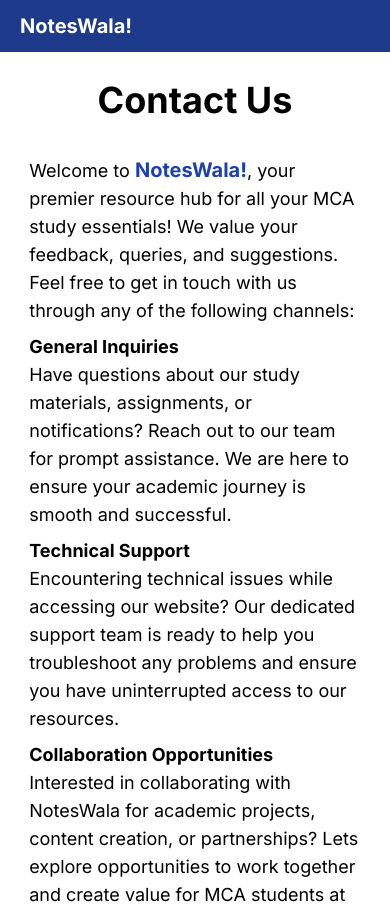
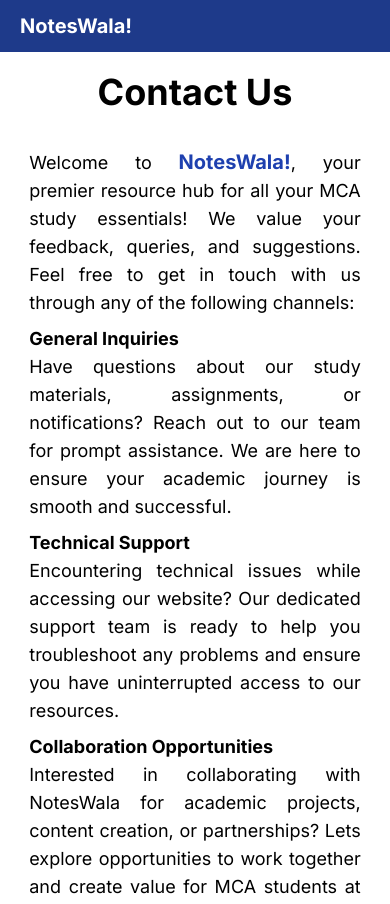
Before and after one commit to Hemraj-7/NotesWala, a Next.js app: page /contact in a window 390 px wide. Shown: the top 904 px of the page. Built offline with nearby package versions, Linux system fonts and the light colour scheme.

Commit message:
seventh commit

```diff
--- a/app/contact/page.js
+++ b/app/contact/page.js
@@ -6,9 +6,9 @@
 const page = () => {
     return (
         <div>
-            <div className="w-[85%] md:w-[47%] min-h-[85vh] mx-auto flex flex-col gap-5 md:gap-3 items-center">
+            <div className="w-[85%] md:w-1/2 min-h-[85vh] mx-auto flex flex-col gap-5 md:gap-3 items-center text-justify">
                 <div>
-                    <h1 className='font-bold text-4xl p-4 pt-7'>
+                    <h1 className='font-bold text-4xl p-4 pt-5 md:pt-7'>
                         Contact Us
                     </h1>
                 </div>
@@ -35,7 +35,7 @@
                     <button><Link href={'https://github.com/Hemraj-7'}><FaGithub className='text-3xl' /></Link></button>
                     <button><Link href={'https://www.linkedin.com/in/hem-raj-862624202/'}><FaLinkedin className='text-3xl' /></Link></button>
                     <button><Link href={'https://www.instagram.com/hemraj__parihar/'}><FaInstagram className='text-3xl' /></Link></button>
-                    <button><Link href={'https://mail.google.com/mail/u/0/#inbox?compose=CllgCJfrsqmDLQBMpkLMjSzHWqhHstgXzLKHBBqMsvDNqfLDlxWCSJhMNmpXBmZnFmgghsrrsqB'}><CgMail className='text-[38px]' /></Link></button>
+                    <button><a href="mailto:mhemraj814@gmail.com"><CgMail className='text-[38px]' /></a></button>
                 </div>
             </div>
         </div>
```
